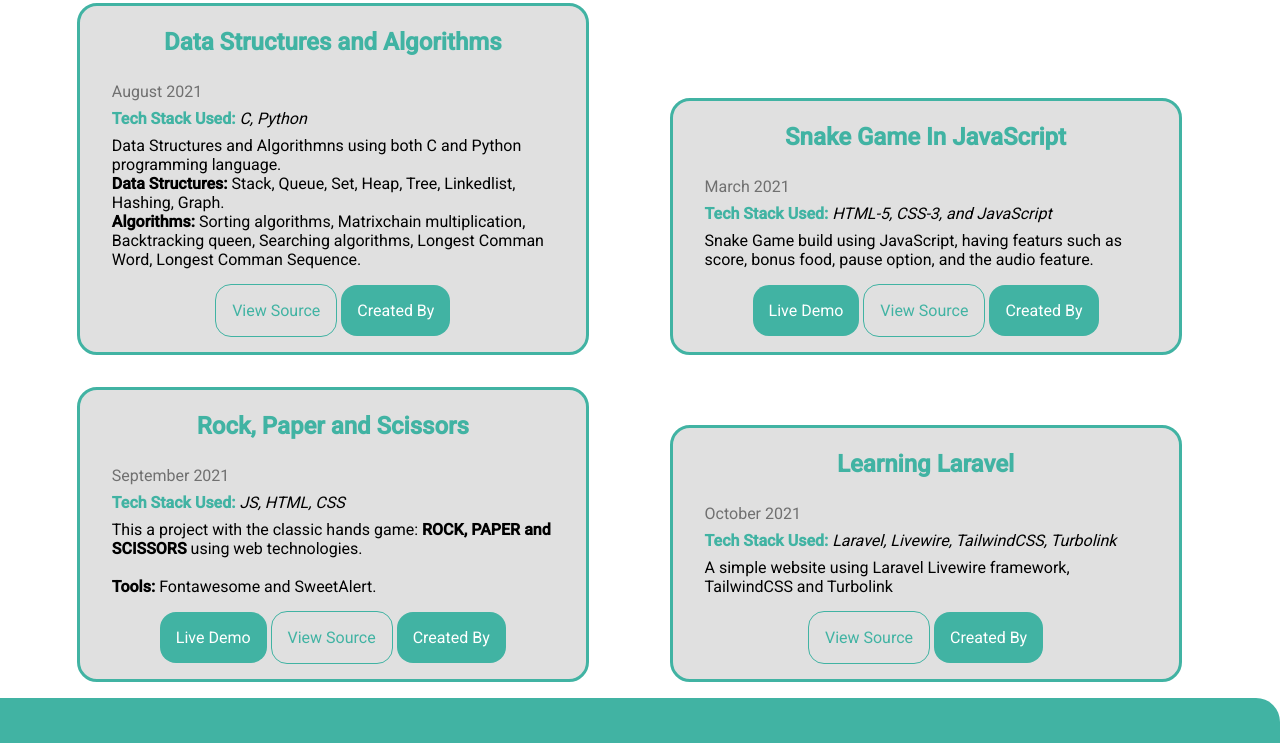
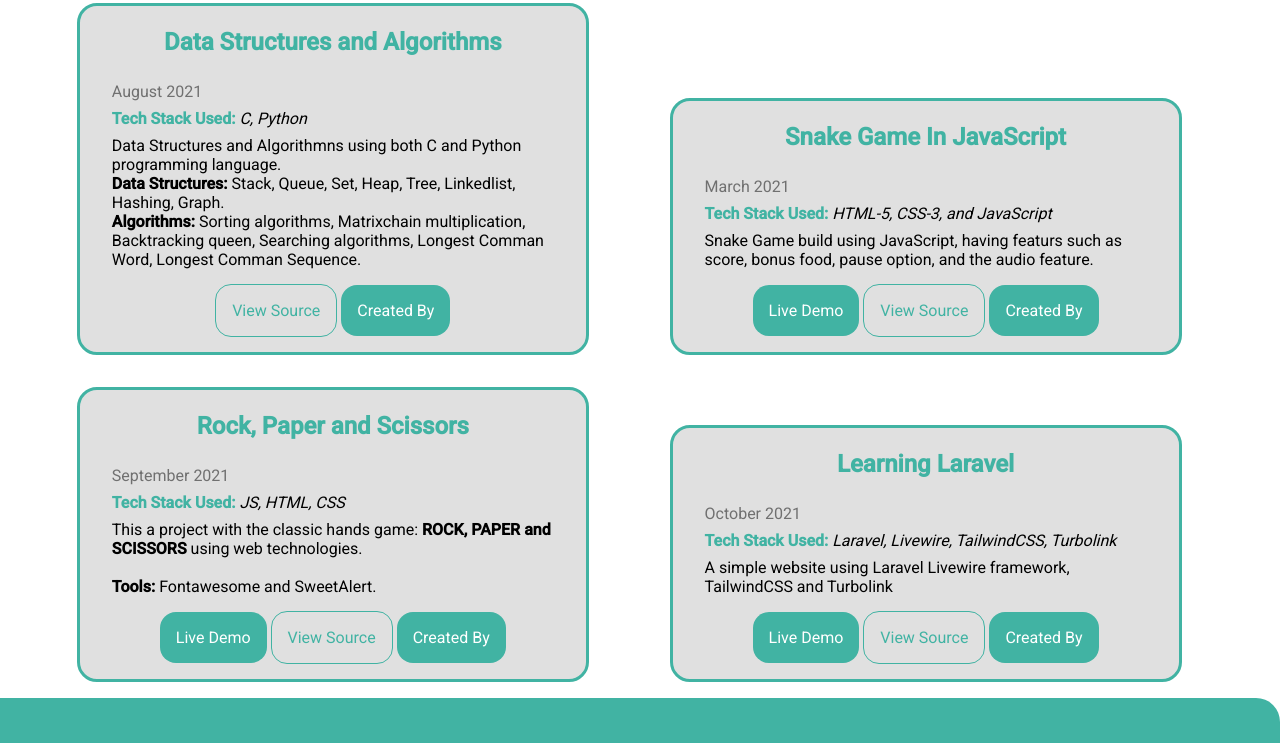
Before and after one commit to CoderSaty/FirstProjects, a plain HTML site: page project.html in a window 1280 px wide. Shown: the part 4441-5184 px from the top of the page. Drawn offline with Linux system fonts and the light colour scheme; a small style sheet from the web is missing.

Commit message:
Update project.html

```diff
--- a/project.html
+++ b/project.html
@@ -622,9 +622,10 @@
         <p class="description mb-2">
             A simple website using Laravel Livewire framework, TailwindCSS and Turbolink
             <p class="project-links">
+            <a target="_blank" href="http://learninglaravel.matrixexpert.tech/" class="link primary-link">Live Demo</a>
             <a target="_blank" href="https://github.com/fathiputera/LearningLaravel/" class="link secondary-link">View
                 Source</a>
-            <a target="_blank" href="https://www.linkedin.com/in/fathiputera/" class="link primary-link">Created By</a>
+            <a target="_blank" href="https://github.com/fathiputera/" class="link primary-link">Created By</a>
         </p>
     </section>
 
```
